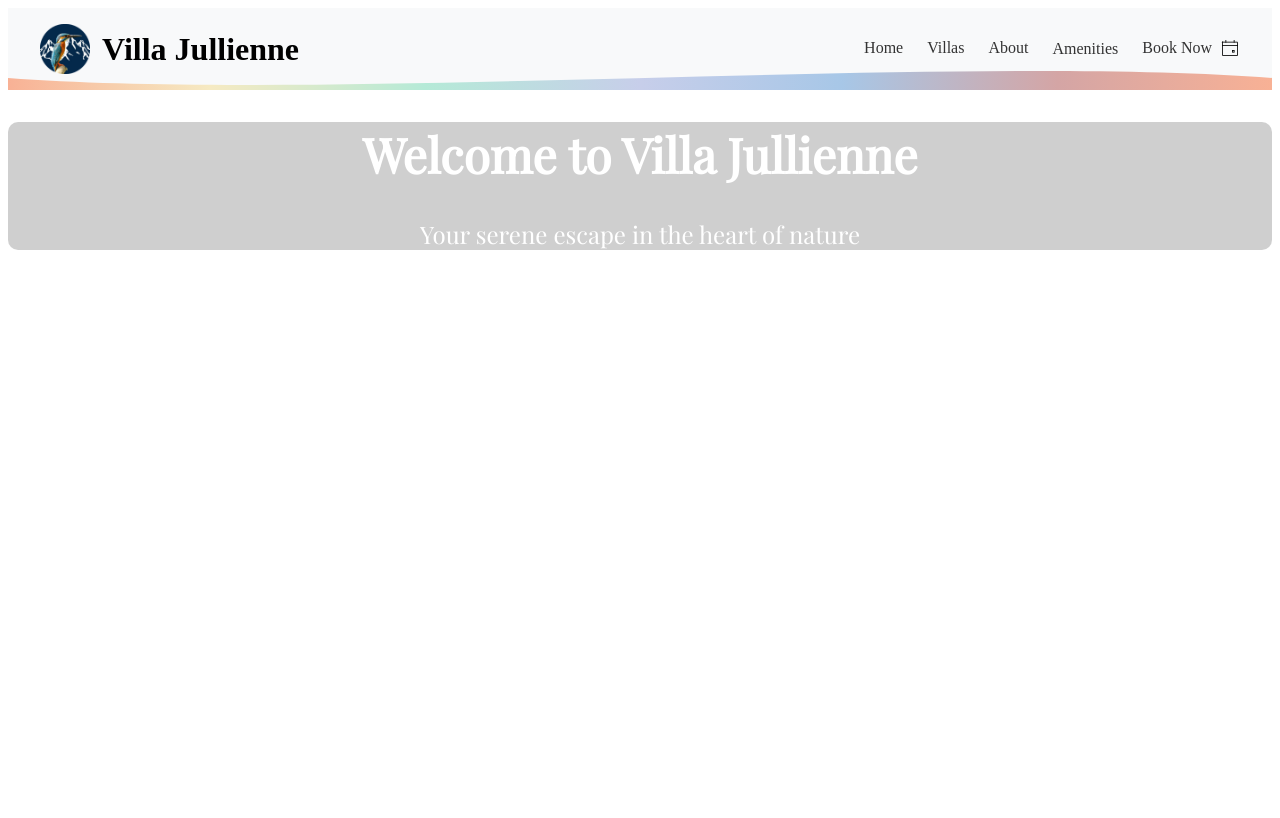
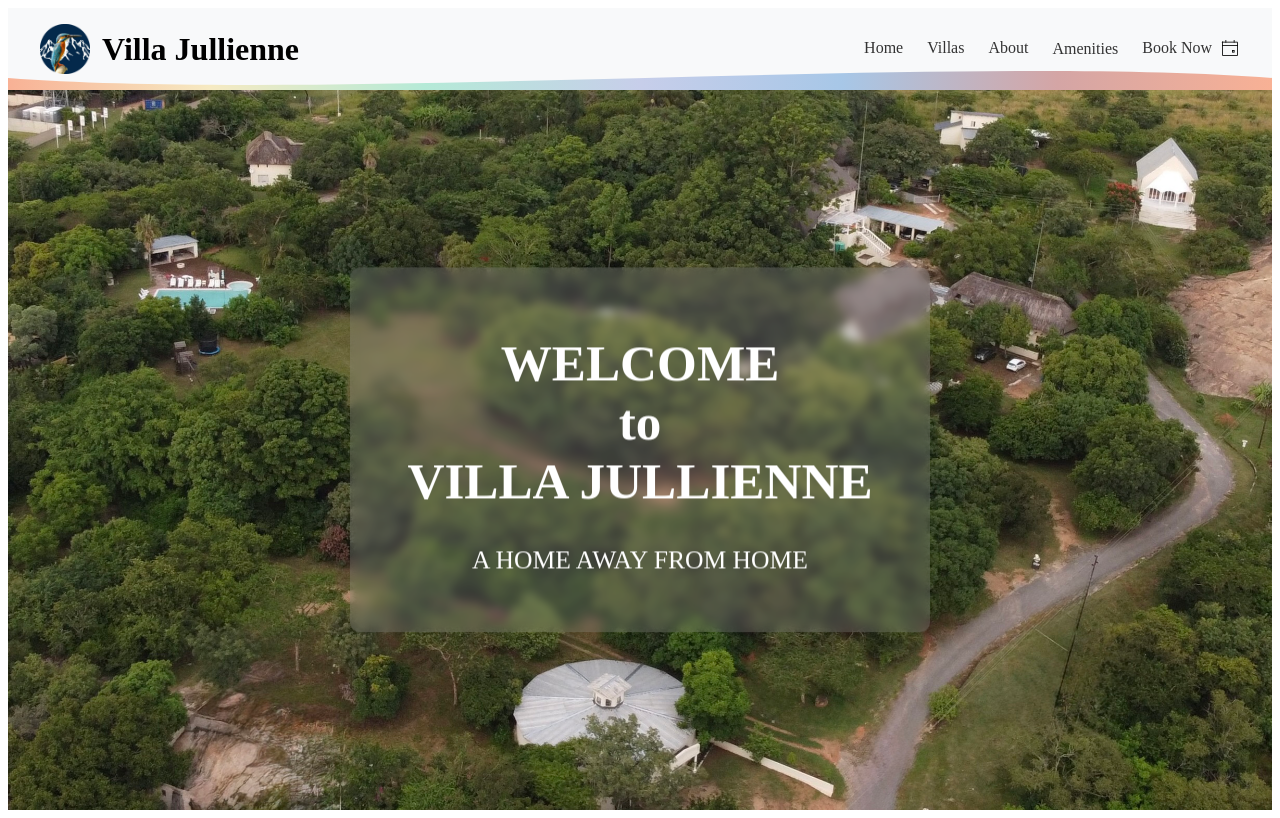
Before and after one commit to CilliersSwanepoel/VillaJullienne, a React (Vite) app in the folder villajullienne/: page / in a window 1280 px wide. Built offline with nearby package versions, Linux system fonts and the light colour scheme.

Commit message:
Completed Welcome Message

```diff
--- a/villajullienne/src/components/page/HomeLanding.jsx
+++ b/villajullienne/src/components/page/HomeLanding.jsx
@@ -4,9 +4,20 @@ import "/src/static/css/page/HomeLanding.css";
 
 const HomeLanding = () => (
     <>
-        <div className="welcome-message">
-            <h1>Welcome to Villa Jullienne</h1>
-            <p>Your serene escape in the heart of nature</p>
+        <div className="welcome-container">
+            <img
+                src="/src/static/assets/page/homelanding/top_view.jpg"
+                alt="Villa Jullienne"
+                className="welcome-image"/>
+            <div className="welcome-message">
+                <h1>WELCOME <br/> to <br/> VILLA JULLIENNE</h1>
+                <p>A HOME AWAY FROM HOME</p>
+            </div>
+        </div>
+
+        <div className="carousel-container">
+
+
         </div>
 
     </>
--- a/villajullienne/src/static/css/page/HomeLanding.css
+++ b/villajullienne/src/static/css/page/HomeLanding.css
@@ -1,13 +1,34 @@
-@import url('https://fonts.googleapis.com/css2?family=Playfair+Display&display=swap');
+.welcome-container {
+  position: relative;
+  width: 100%;
+  max-width: 1500px; /* Match navbar width */
+  height: 90vh;
+  margin: 0 auto;
+  overflow: hidden;
+}
+
+.welcome-image {
+  width: 100%;
+  height: 100vh;
+  object-fit: cover;
+  display: block;
+  border-radius: 0;
+}
 
 .welcome-message {
-  font-size: 1.5rem;
-  color: #333;
+  position: absolute;
+  top: 50%;
+  left: 50%;
+  transform: translate(-50%, -50%);
+  font-size: 1.6rem;
+  color: white;
   text-align: center;
-  margin-top: 20px;
-  background-color: rgba(0, 0, 0, 0.19);
-  backdrop-filter: blur(10px);
+  background-color: rgba(172, 172, 172, 0.24);
+  backdrop-filter: blur(5px);
   border-radius: 10px;
-  color: white;
+  padding: 2rem 2.5rem;
   font-family: 'Playfair Display', serif;
+  z-index: 2;
+  width:80%;
+  max-width: 500px;
 }
```
Also changed, not shown: villajullienne/src/static/assets/page/homelanding/top_view.jpg (added).
